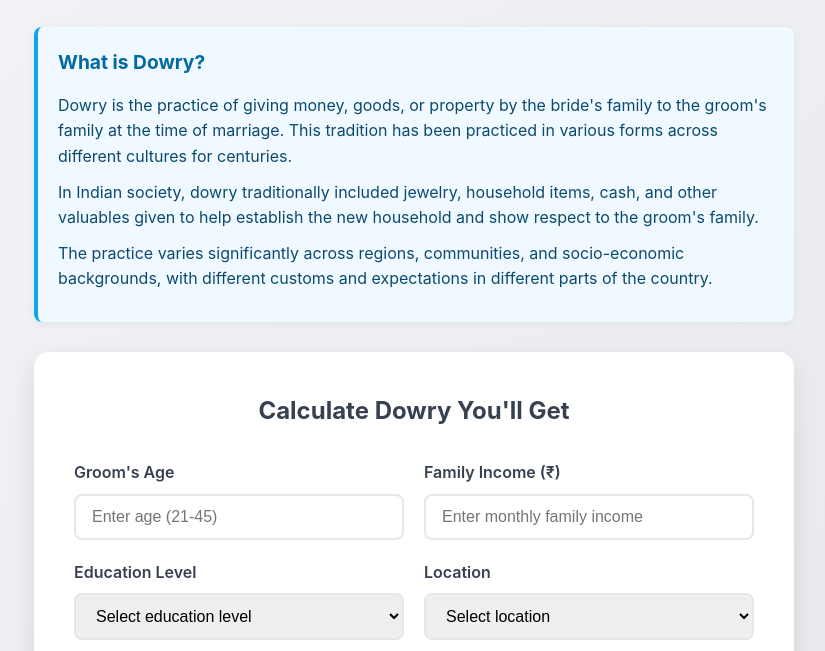
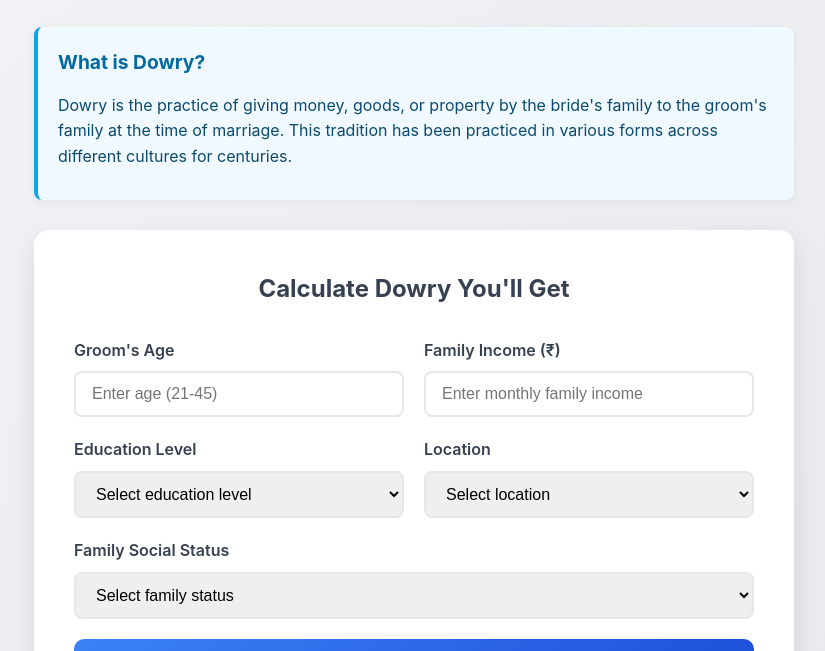
Before and after one commit to sauravhhh/DowryCalculator, a plain HTML site: page index.html in a window 1280 px wide. Shown: the part 157-808 px from the top of the page, without its empty margins (226-1051 px from the left). Drawn offline with Linux system fonts and the light colour scheme.

Commit message:
Update index.html

```diff
--- a/index.html
+++ b/index.html
@@ -397,8 +397,6 @@
         <div class="educational-note">
             <h3>What is Dowry?</h3>
             <p>Dowry is the practice of giving money, goods, or property by the bride's family to the groom's family at the time of marriage. This tradition has been practiced in various forms across different cultures for centuries.</p>
-            <p>In Indian society, dowry traditionally included jewelry, household items, cash, and other valuables given to help establish the new household and show respect to the groom's family.</p>
-            <p>The practice varies significantly across regions, communities, and socio-economic backgrounds, with different customs and expectations in different parts of the country.</p>
         </div>
 
         <!-- Form -->
```
